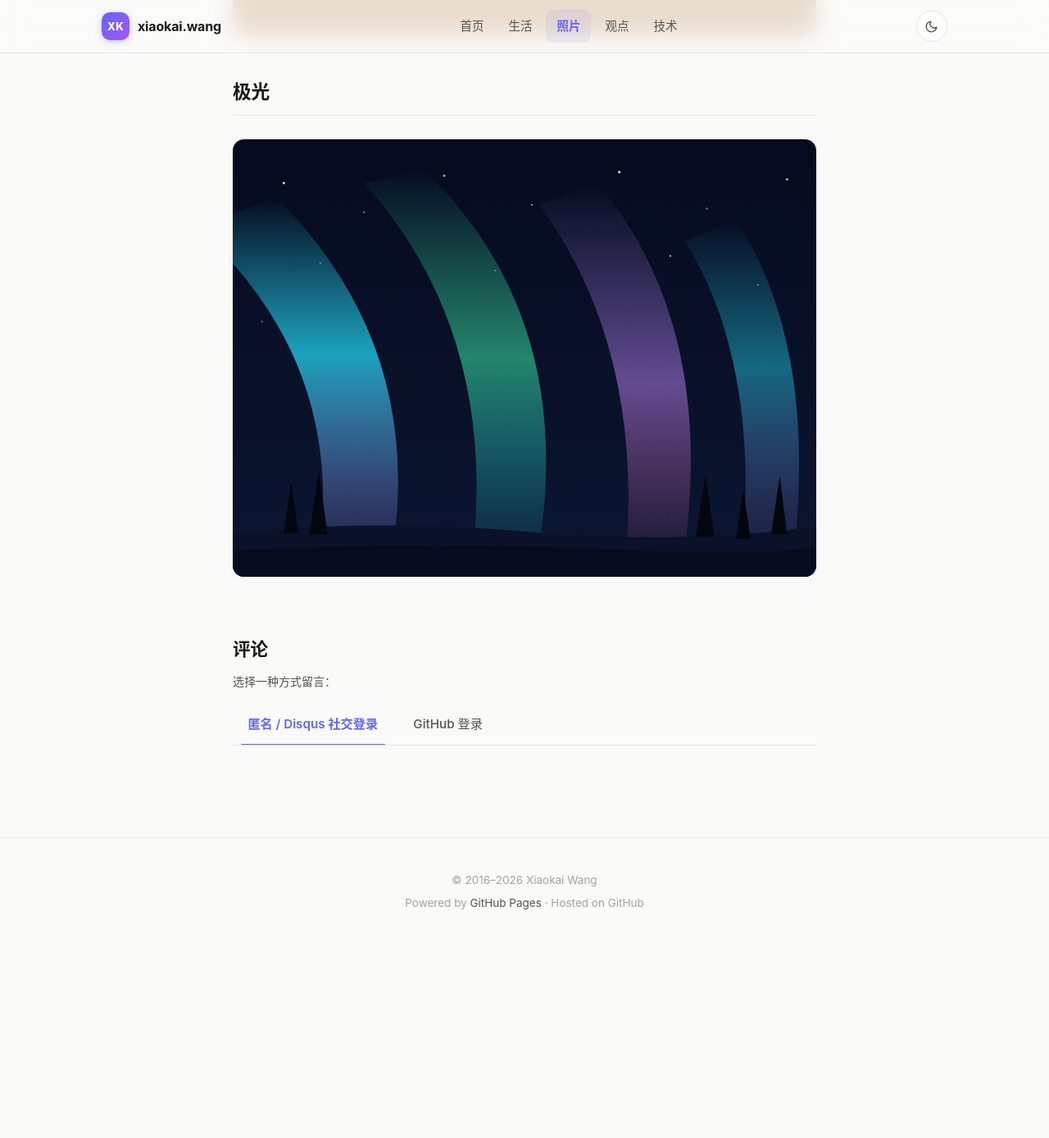
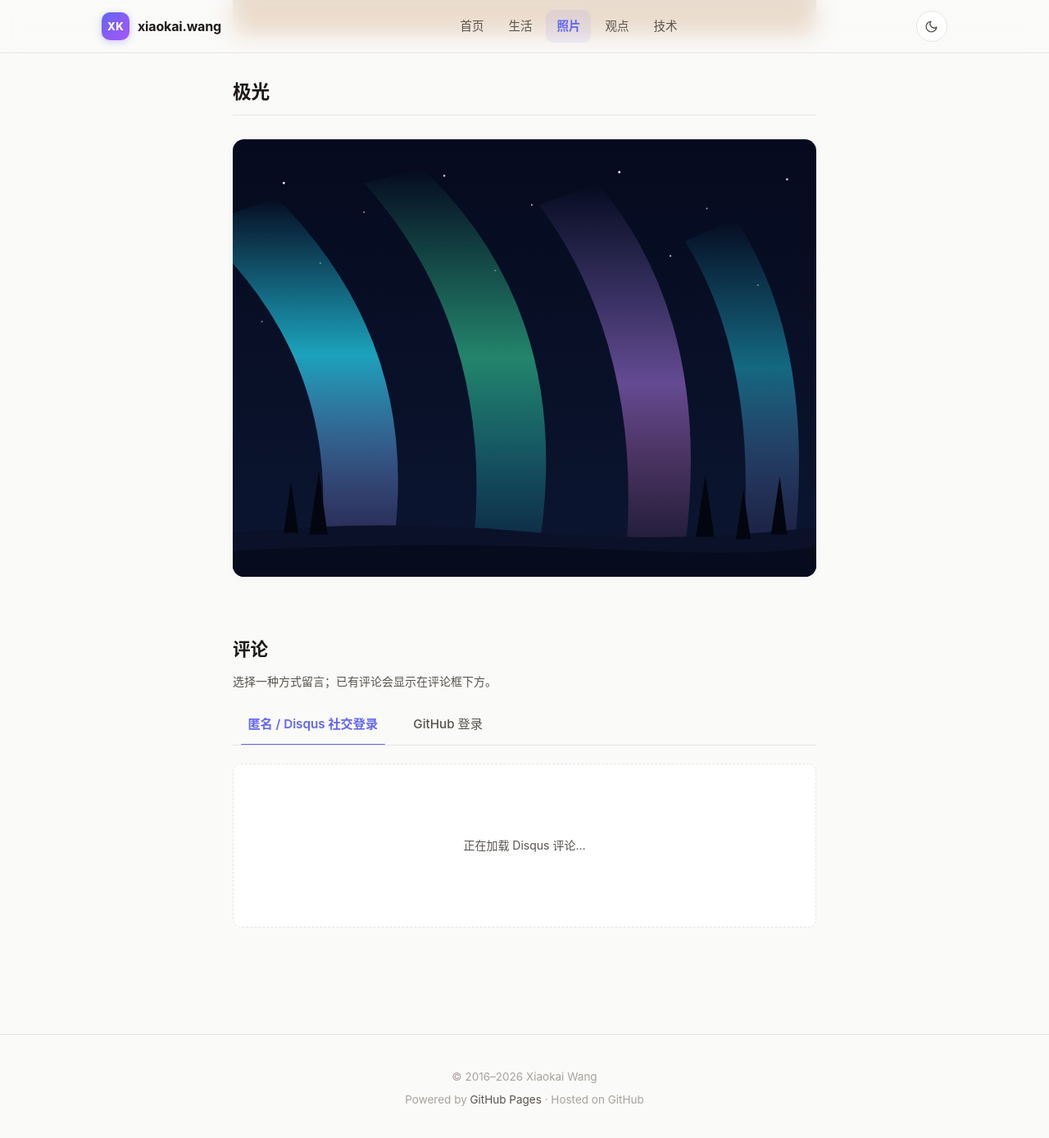
Before and after one commit to xiaokai-wang/xiaokai-wang.github.io, a Jekyll site: the page built from _posts/photos/2026-08-25-light-and-shadow.md, in a window 1280 px wide and 1400 px high, scrolled down 3717 px. Shown: the top 1389 px of the window at 82% size. Built offline with Jekyll 4.4.1, drawn with Linux system fonts in a browser that asks for light colours; comment, search, counter and statistics services are not loaded; before the commit the page ends 4877 px from its top, so only the background shows below that.

Commit message:
comments: embed Disqus statically with disqus_config + visible loading state + 8s fallback hint

```diff
--- a/_layouts/post.html
+++ b/_layouts/post.html
@@ -47,7 +47,7 @@ layout: default
 {% if disqus_on or giscus_on %}
 <section class="comments">
   <h2 class="comments-title">评论</h2>
-  <p class="comments-hint">选择一种方式留言：</p>
+  <p class="comments-hint">选择一种方式留言；已有评论会显示在评论框下方。</p>
 
   <div class="comments-tabs" role="tablist" aria-label="选择评论方式">
     {% if disqus_on %}
@@ -71,7 +71,24 @@ layout: default
   <div class="comments-panels">
     {% if disqus_on %}
     <div class="comments-panel" id="panel-disqus" role="tabpanel" aria-labelledby="tab-disqus">
-      <div id="disqus_thread" data-disqus="{{ site.comments.disqus.short_name }}"></div>
+      <div id="disqus_thread" data-disqus="{{ site.comments.disqus.short_name }}">
+        <p class="comments-loading">正在加载 Disqus 评论…</p>
+      </div>
+      <script>
+        var disqus_config = function () {
+          this.page.url  = '{{ site.url }}{{ page.url }}';
+          this.page.identifier = '{{ page.id | default: page.url }}';
+          this.page.title = {{ page.title | jsonify }};
+        };
+        (function () {
+          var d = document, s = d.createElement('script');
+          s.async = true;
+          s.src = 'https://{{ site.comments.disqus.short_name }}.disqus.com/embed.js';
+          s.setAttribute('data-timestamp', +new Date());
+          (d.head || d.body).appendChild(s);
+        })();
+      </script>
+      <noscript>请启用 JavaScript 来查看 Disqus 评论（也可改用「GitHub 登录」方式）。</noscript>
     </div>
     {% endif %}
 
--- a/css/style.css
+++ b/css/style.css
@@ -864,7 +864,14 @@ a.badge:hover { opacity: 0.8; }
   border-radius: 10px;
   text-align: center;
 }
-#disqus_thread { min-height: 0; }
+#disqus_thread { min-height: 240px; }
+#disqus_thread > .comments-loading {
+  min-height: 200px;
+  display: flex;
+  align-items: center;
+  justify-content: center;
+  text-align: center;
+}
 
 @keyframes fade-in {
   from { opacity: 0; transform: translateY(4px); }
--- a/js/main.js
+++ b/js/main.js
@@ -46,6 +46,20 @@
     var savedTab = null;
     try { savedTab = localStorage.getItem(STORAGE_KEY); } catch (e) { /* noop */ }
 
+    function loadDisqusFallback(panel) {
+      var thread = panel.querySelector("#disqus_thread");
+      if (!thread) { return; }
+      /* Disqus embed is injected statically in the layout; if 8s passed and
+         Disqus never inserted an iframe, show a helpful hint. */
+      setTimeout(function () {
+        if (thread.querySelector("iframe")) { return; }
+        thread.innerHTML = '<p class="comments-loading">Disqus 评论尚未加载。请检查：'
+          + '<br>① <code>disqus.com</code> 后台是否将 <code>xiaokai-wang.github.io</code> 加入「信任的域名」；'
+          + '<br>② 浏览器或扩展是否拦截了第三方资源；'
+          + '<br>③ 或切换上方的「GitHub 登录」标签使用 giscus。</p>';
+      }, 8000);
+    }
+
     function activate(tabId) {
       var activated = false;
       tabs.forEach(function (t) {
@@ -56,7 +70,7 @@
         if (!panel) { return; }
         if (active) {
           panel.removeAttribute("hidden");
-          if (t.id === "tab-disqus") { loadDisqus(panel); }
+          if (t.id === "tab-disqus") { loadDisqusFallback(panel); }
           if (t.id === "tab-giscus") { loadGiscus(panel); }
           activated = true;
         } else {
@@ -66,19 +80,6 @@
       if (activated) {
         try { localStorage.setItem(STORAGE_KEY, tabId); } catch (e) { /* noop */ }
       }
-    }
-
-    function loadDisqus(panel) {
-      var thread = panel.querySelector("#disqus_thread");
-      if (!thread || thread.getAttribute("data-loaded")) { return; }
-      var shortname = thread.getAttribute("data-disqus");
-      if (!shortname) { return; }
-      var s = document.createElement("script");
-      s.async = true;
-      s.src = "https://" + shortname + ".disqus.com/embed.js";
-      s.setAttribute("data-timestamp", +new Date());
-      (document.head || document.body).appendChild(s);
-      thread.setAttribute("data-loaded", "1");
     }
 
     function loadGiscus(panel) {
```
